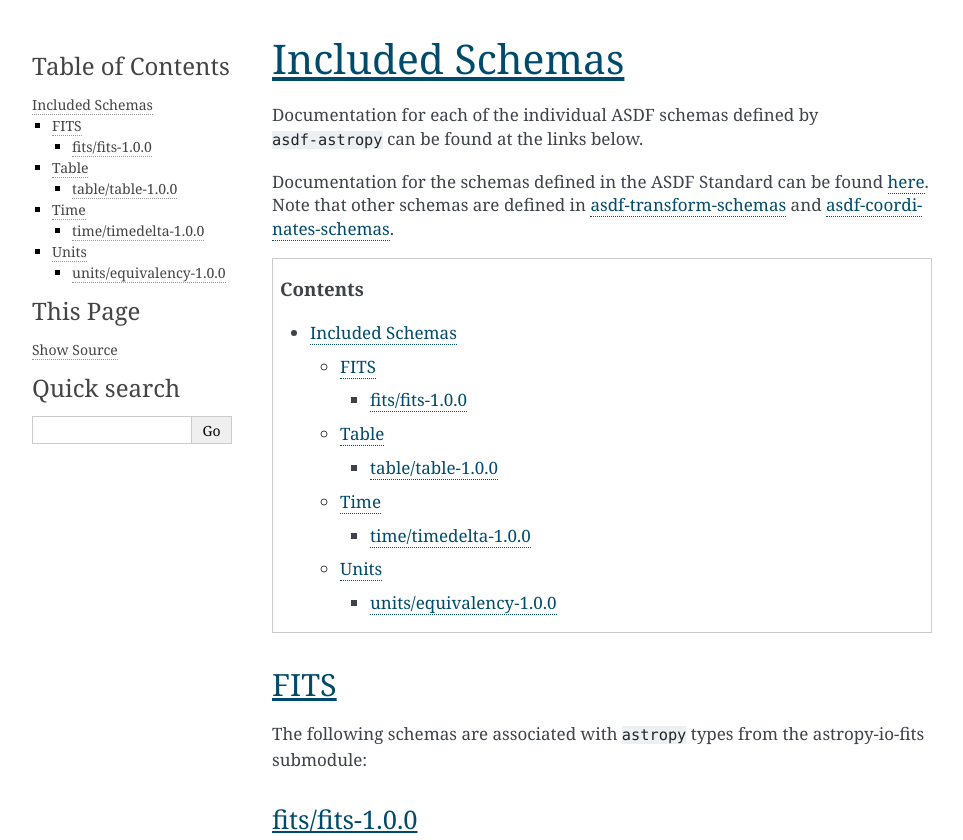
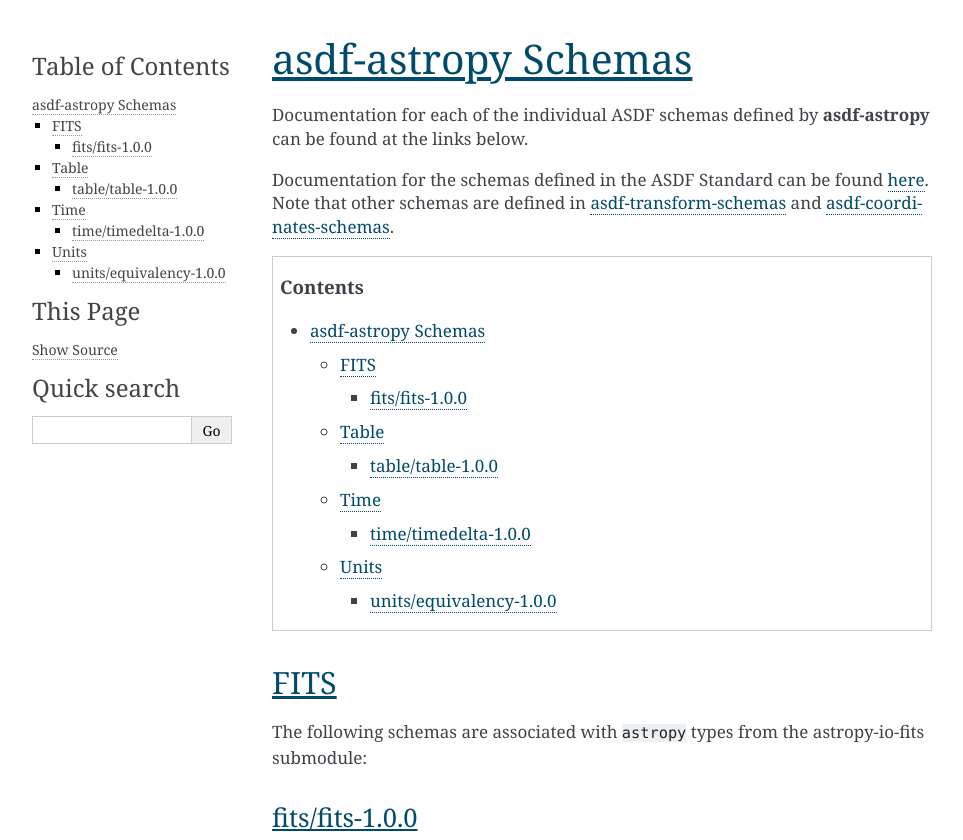
Before and after one commit to astropy/asdf-astropy, a Sphinx documentation site: the page built from docs/asdf-astropy/schemas.rst, in a window 1280 px wide and 900 px high, cut to the strip 0-840 px from the top of the window. Shown: the whole strip, without its empty margins (148-1111 px from the left). Built offline with Sphinx 7.4.7, drawn with Linux system fonts in a browser that asks for light colours; the version number could not be read and is left out.

Commit message:
Add manifest documentation

```diff
--- a/docs/asdf-astropy/schemas.rst
+++ b/docs/asdf-astropy/schemas.rst
@@ -1,11 +1,11 @@
 .. _asdf-astropy_schemas:
 
 
-================
-Included Schemas
-================
+====================
+asdf-astropy Schemas
+====================
 
-Documentation for each of the individual ASDF schemas defined by ``asdf-astropy`` can
+Documentation for each of the individual ASDF schemas defined by **asdf-astropy** can
 be found at the links below.
 
 Documentation for the schemas defined in the ASDF Standard can be found `here
--- a/docs/index.rst
+++ b/docs/index.rst
@@ -34,4 +34,5 @@
   asdf-astropy/table.rst
   asdf-astropy/details.rst
   asdf-astropy/example.rst
+  asdf-astropy/manifest.rst
   asdf-astropy/schemas.rst
```
Also changed, not shown: docs/asdf-astropy/manifest.rst (added, +10 -0 lines).
